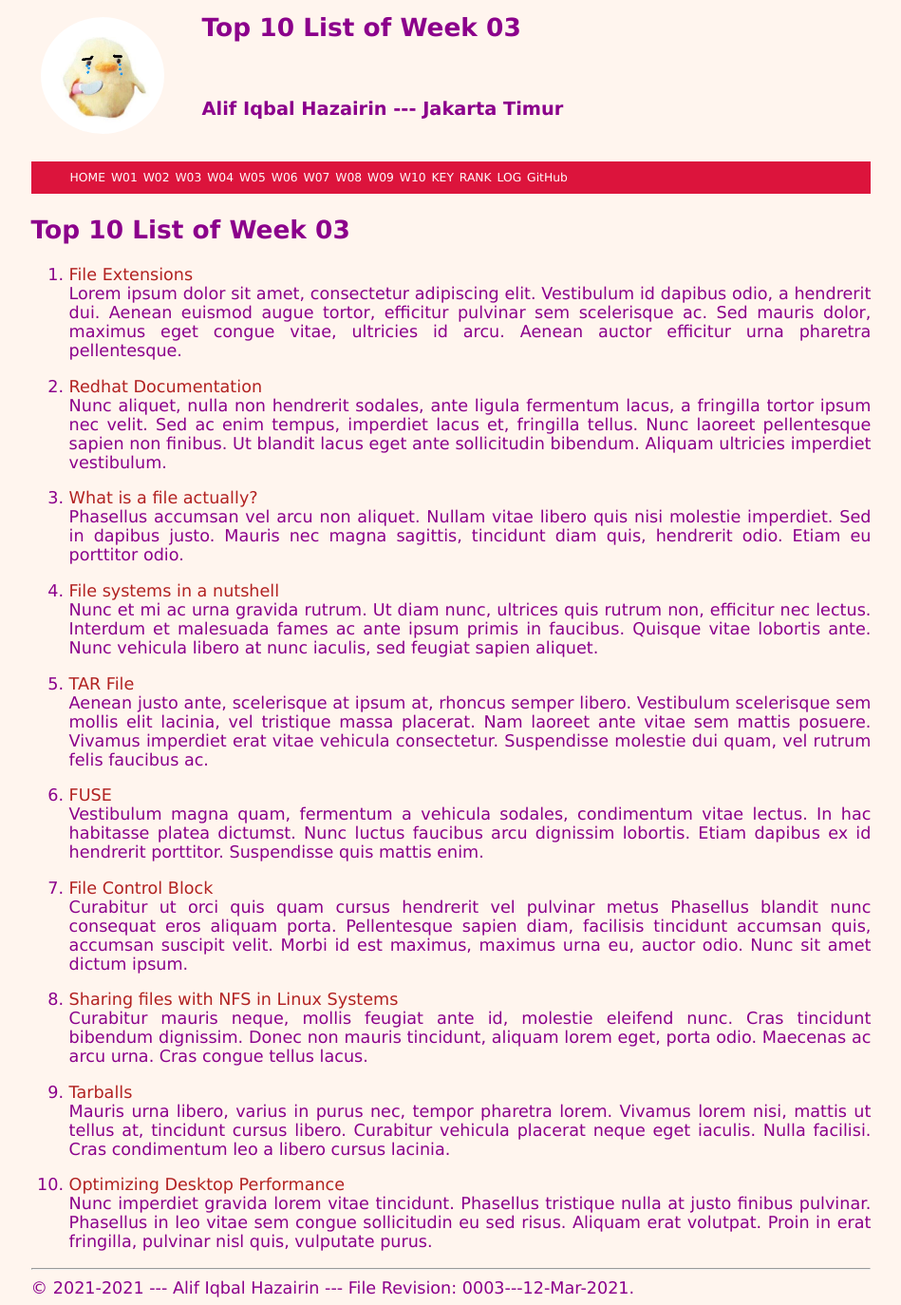
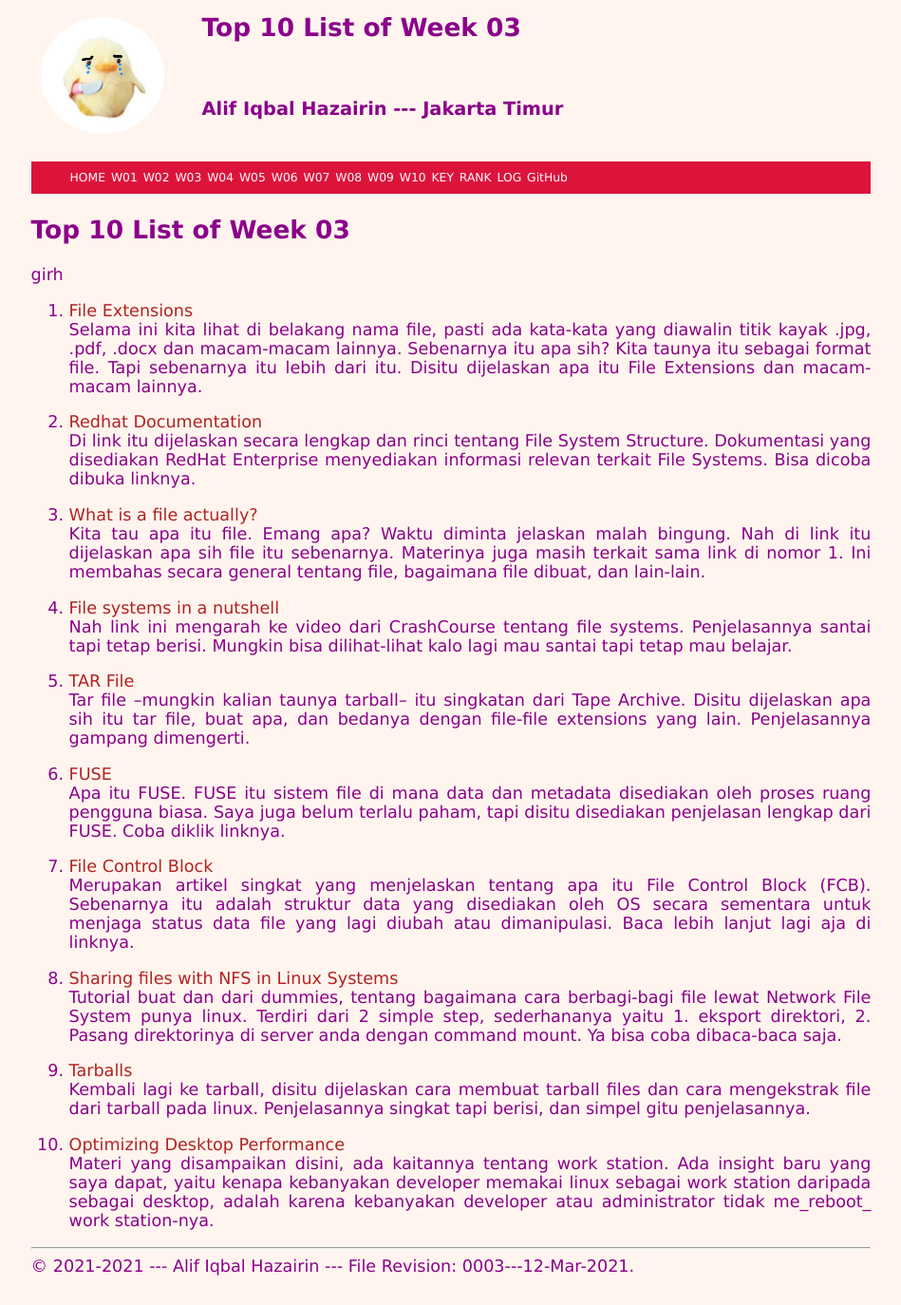
Before and after one commit to AlifHazairin/os211, a Jekyll site: the page built from w03.md, in a window 1280 px wide. Shown: the whole page at 95% size, without its empty margins (165-1114 px from the left). Built offline with Jekyll 4.4.1, drawn with Linux system fonts in a browser that asks for light colours; our own code applies the rules of GitHub Pages for plain Markdown files; after the commit the page ends 1351 px from its top, so only the background shows below that.

Commit message:
Update w03.md

```diff
--- a/w03.md
+++ b/w03.md
@@ -4,73 +4,51 @@ permalink: /W03/
 ---
 
 # Top 10 List of Week 03
+girh
 
 1. [File Extensions](https://www.howtogeek.com/356448/what-is-a-file-extension/)<br>
-Lorem ipsum dolor sit amet, consectetur adipiscing elit.
-Vestibulum id dapibus odio, a hendrerit dui.
-Aenean euismod augue tortor, efficitur pulvinar sem scelerisque ac.
-Sed mauris dolor, maximus eget congue vitae, ultricies id arcu.
-Aenean auctor efficitur urna pharetra pellentesque.
+Selama ini kita lihat di belakang nama file, pasti ada kata-kata yang diawalin titik kayak
+.jpg, .pdf, .docx dan macam-macam lainnya. Sebenarnya itu apa sih? Kita taunya itu sebagai format file.
+Tapi sebenarnya itu lebih dari itu. Disitu dijelaskan apa itu File Extensions dan macam-macam lainnya.
 
 2. [Redhat Documentation](https://web.mit.edu/rhel-doc/5/RHEL-5-manual/Deployment_Guide-en-US/s1-filesystem-fhs.html)<br>
-Nunc aliquet, nulla non hendrerit sodales, ante ligula fermentum lacus, a fringilla tortor ipsum nec velit.
-Sed ac enim tempus, imperdiet lacus et, fringilla tellus.
-Nunc laoreet pellentesque sapien non finibus.
-Ut blandit lacus eget ante sollicitudin bibendum.
-Aliquam ultricies imperdiet vestibulum.
+Di link itu dijelaskan secara lengkap dan rinci tentang File System Structure. Dokumentasi yang disediakan RedHat
+Enterprise menyediakan informasi relevan terkait File Systems. Bisa dicoba dibuka linknya.
 
 3. [What is a file actually?](https://www.computerhope.com/jargon/f/file.htm)<br>
-Phasellus accumsan vel arcu non aliquet.
-Nullam vitae libero quis nisi molestie imperdiet.
-Sed in dapibus justo.
-Mauris nec magna sagittis, tincidunt diam quis, hendrerit odio.
-Etiam eu porttitor odio.
+Kita tau apa itu file. Emang apa? Waktu diminta jelaskan malah bingung. Nah di link itu dijelaskan
+apa sih file itu sebenarnya. Materinya juga masih terkait sama link di nomor 1. Ini membahas secara
+general tentang file, bagaimana file dibuat, dan lain-lain.
 
 4. [File systems in a nutshell](https://www.youtube.com/watch?v=KN8YgJnShPM)<br>
-Nunc et mi ac urna gravida rutrum.
-Ut diam nunc, ultrices quis rutrum non, efficitur nec lectus.
-Interdum et malesuada fames ac ante ipsum primis in faucibus.
-Quisque vitae lobortis ante.
-Nunc vehicula libero at nunc iaculis, sed feugiat sapien aliquet.
+Nah link ini mengarah ke video dari CrashCourse tentang file systems. Penjelasannya santai
+tapi tetap berisi. Mungkin bisa dilihat-lihat kalo lagi mau santai tapi tetap mau belajar.
 
 5. [TAR File](https://www.lifewire.com/tar-file-2622386)<br>
-Aenean justo ante, scelerisque at ipsum at, rhoncus semper libero.
-Vestibulum scelerisque sem mollis elit lacinia, vel tristique massa placerat.
-Nam laoreet ante vitae sem mattis posuere.
-Vivamus imperdiet erat vitae vehicula consectetur.
-Suspendisse molestie dui quam, vel rutrum felis faucibus ac.
+Tar file --mungkin kalian taunya tarball-- itu singkatan dari Tape Archive. Disitu dijelaskan
+apa sih itu tar file, buat apa, dan bedanya dengan file-file extensions yang lain. Penjelasannya
+gampang dimengerti.
 
 6. [FUSE](https://www.kernel.org/doc/html/latest/filesystems/fuse.html)<br>
-Vestibulum magna quam, fermentum a vehicula sodales, condimentum vitae lectus.
-In hac habitasse platea dictumst.
-Nunc luctus faucibus arcu dignissim lobortis.
-Etiam dapibus ex id hendrerit porttitor.
-Suspendisse quis mattis enim.
+Apa itu FUSE. FUSE itu sistem file di mana data dan metadata disediakan oleh proses ruang pengguna biasa.
+Saya juga belum terlalu paham, tapi disitu disediakan penjelasan lengkap dari FUSE. Coba diklik
+linknya.
 
 7. [File Control Block](https://www.easytechjunkie.com/what-is-a-file-control-block.htm)<br>
-Curabitur ut orci quis quam cursus hendrerit vel pulvinar metus
-Phasellus blandit nunc consequat eros aliquam porta.
-Pellentesque sapien diam, facilisis tincidunt accumsan quis, accumsan suscipit velit.
-Morbi id est maximus, maximus urna eu, auctor odio.
-Nunc sit amet dictum ipsum.
+Merupakan artikel singkat yang menjelaskan tentang apa itu File Control Block (FCB).
+Sebenarnya itu adalah struktur data yang disediakan oleh OS secara sementara untuk menjaga
+status data file yang lagi diubah atau dimanipulasi. Baca lebih lanjut lagi aja di linknya.
 
 8. [Sharing files with NFS in Linux Systems](https://www.dummies.com/computers/operating-systems/linux/how-to-share-files-with-nfs-on-linux-systems/)<br>
-Curabitur mauris neque, mollis feugiat ante id, molestie eleifend nunc.
-Cras tincidunt bibendum dignissim.
-Donec non mauris tincidunt, aliquam lorem eget, porta odio.
-Maecenas ac arcu urna.
-Cras congue tellus lacus.
+Tutorial buat dan dari dummies, tentang bagaimana cara berbagi-bagi file lewat Network File System
+punya linux. Terdiri dari 2 simple step, sederhananya yaitu 1. eksport direktori, 2. Pasang direktorinya
+di server anda dengan command mount. Ya bisa coba dibaca-baca saja.
 
 9. [Tarballs](https://www.networkworld.com/article/3328840/working-with-tarballs-on-linux.html)<br>
-Mauris urna libero, varius in purus nec, tempor pharetra lorem.
-Vivamus lorem nisi, mattis ut tellus at, tincidunt cursus libero.
-Curabitur vehicula placerat neque eget iaculis.
-Nulla facilisi.
-Cras condimentum leo a libero cursus lacinia.
+Kembali lagi ke tarball, disitu dijelaskan cara membuat tarball files dan cara mengekstrak file dari tarball
+pada linux. Penjelasannya singkat tapi berisi, dan simpel gitu penjelasannya.
 
 10. [Optimizing Desktop Performance](https://www.linuxjournal.com/article/8322)<br>
-Nunc imperdiet gravida lorem vitae tincidunt.
-Phasellus tristique nulla at justo finibus pulvinar.
-Phasellus in leo vitae sem congue sollicitudin eu sed risus.
-Aliquam erat volutpat.
-Proin in erat fringilla, pulvinar nisl quis, vulputate purus.
+Materi yang disampaikan disini, ada kaitannya tentang work station. Ada insight baru yang saya dapat,
+yaitu kenapa kebanyakan developer memakai linux sebagai work station daripada sebagai desktop, adalah karena
+kebanyakan developer atau administrator tidak me_reboot_ work station-nya.
```
